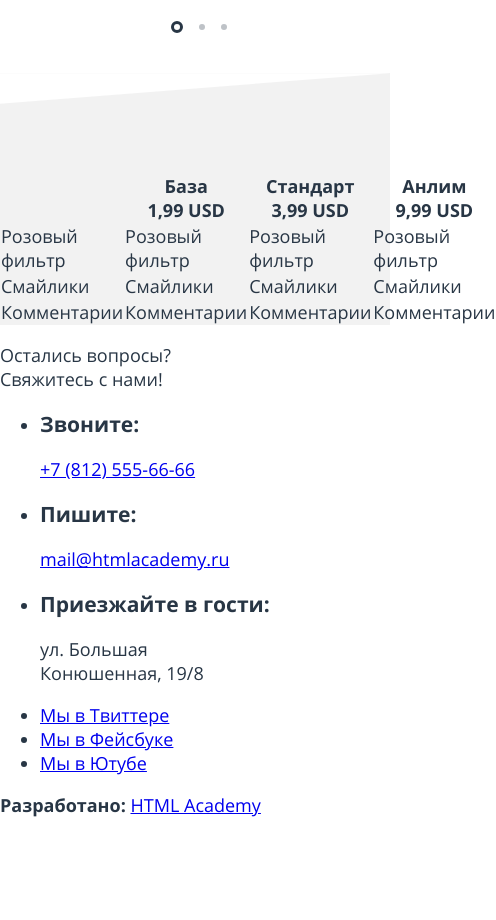
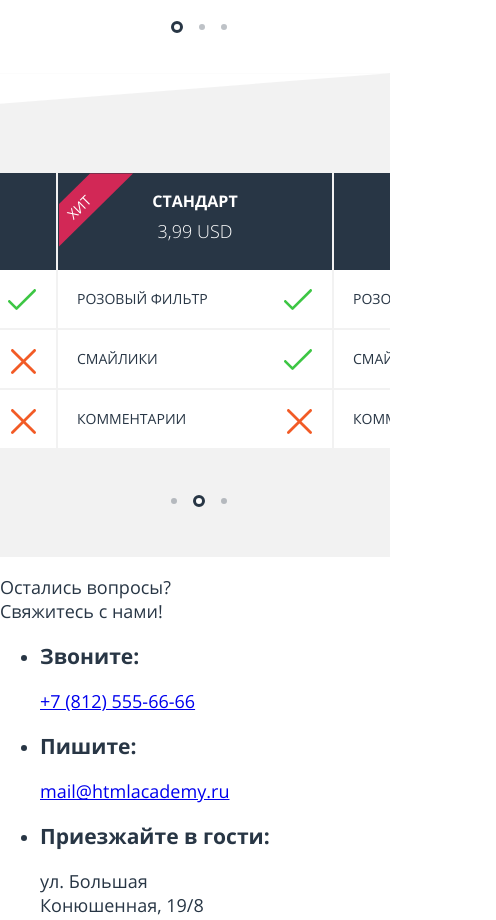
Before and after one commit to Kumweb/pink, a website: page source/index.html in a window 390 px wide. Shown: the part 2128-3048 px from the top of the page, 496 px wide, since content can reach past the window. Before the commit the page ends 2945 px from the top, so only its background shows below. Drawn offline with Linux system fonts and the light colour scheme.

Commit message:
price list for tablet width

```diff
--- a/source/index.html
+++ b/source/index.html
@@ -248,10 +248,93 @@
       </div>
     </section>
 
+
     <section class="price">
       <h2 class="visually-hidden">Цены на приложение «Pink»</h2>
 
-      <table class="price__table table">
+      <div class="price__wrapper">
+        <div class="price__items">
+          <input class="price__switch" type="radio" name="price" id="price-radio-1">
+          <input class="price__switch" type="radio" name="price" id="price-radio-2" checked>
+          <input class="price__switch" type="radio" name="price" id="price-radio-3">
+          <table class="price__list table">
+            <caption class="visually-hidden">Тарифы на приложение</caption>
+
+            <!-- <colgroup class="price__col-list">
+              <col class="price-col-item price__col-item--no-visible">
+              <col class="price-col-item">
+              <col class="price-col-item">
+              <col class="price-col-item">
+            </colgroup> -->
+
+            <thead class="price__list-head">
+              <tr>
+                <th class="price__value price__value--empty price__value--none">&nbsp;</th>
+                <th class="price__value">
+                  База<br>
+                  <span class="price__value-sum">1,99 USD</span>
+                </th>
+                <th class="price__value price__value--flag">
+                  Стандарт<br>
+                  <span class="price__value-sum">3,99 USD</span>
+                  <svg class="price__value-hit" version="1.1" id="Layer_1" xmlns="http://www.w3.org/2000/svg" xmlns:xlink="http://www.w3.org/1999/xlink" x="0px" y="0px" width="74px" height="73px" viewBox="0 0 74 73" enable-background="new 0 0 74 73" xml:space="preserve">
+                    <polygon fill="#D22856" points="31,0 0,30.581 0,73 74,0 "/>
+                  </svg>
+                </th>
+                <th class="price__value">
+                  Анлим<br>
+                  <span class="price__value-sum">9,99 USD</span>
+                </th>
+              </tr>
+            </thead>
+            <tbody class="price__list-body">
+              <tr class="price__row">
+                <td class="price__cell price__cell--none">Розовый фильтр</td>
+                <td class="price__cell price__cell--yes">
+                  <span class="price__cell-text">Розовый фильтр</span>
+                </td>
+                <td class="price__cell price__cell--yes">
+                  <span class="price__cell-text">Розовый фильтр</span>
+                </td>
+                <td class="price__cell price__cell--yes">
+                  <span class="price__cell-text">Розовый фильтр</span>
+                </td>
+              </tr>
+              <tr class="price__row">
+                <td class="price__cell price__cell--none">Смайлики</td>
+                <td class="price__cell price__cell--no">
+                  <span class="price__cell-text">Смайлики</span>
+                </td>
+                <td class="price__cell price__cell--yes">
+                  <span class="price__cell-text">Смайлики</span>
+                </td>
+                <td class="price__cell price__cell--yes">
+                  <span class="price__cell-text">Смайлики</span>
+                </td>
+              </tr>
+              <tr class="price__row">
+                <td class="price__cell price__cell--none">Комментарии</td>
+                <td class="price__cell price__cell--no">
+                  <span class="price__cell-text">Комментарии</span>
+                </td>
+                <td class="price__cell price__cell--no">
+                  <span class="price__cell-text">Комментарии</span>
+                </td>
+                <td class="price__cell price__cell--yes">
+                  <span class="price__cell-text">Комментарии</span>
+                </td>
+              </tr>
+            </tbody>
+
+          </table>
+          <div class="price__nav slider__indicators">
+            <label class="slider__indicator price__nav-btn" for="price-radio-1"></label>
+            <label class="slider__indicator price__nav-btn" for="price-radio-2"></label>
+            <label class="slider__indicator price__nav-btn" for="price-radio-3"></label>
+          </div>
+        </div>
+
+      <!-- <table class="price__list table">
         <caption class="visually-hidden">Тарифы на приложение</caption>
 
         <colgroup class="table__col-list">
@@ -312,7 +395,7 @@
             <span class="table__cell-text">Комментарии</span>
           </td>
         </tr>
-      </table>
+      </table> -->
 
         <!-- Целая таблица? или с mobile first начинать???
         <table class="price__table table">
--- a/source/sass/blocks/price.scss
+++ b/source/sass/blocks/price.scss
@@ -0,0 +1,301 @@
+// // Table GLobal
+
+.table {
+  border-collapse: collapse;
+}
+
+.price {
+  padding-top: 100px;
+  background-color: #f2f2f2;
+  background-image: url("../img/bg-triangle-white.svg");
+  background-repeat: no-repeat;
+  background-size: contain;
+
+
+  &__wrapper {
+    width: 100%;
+    overflow: hidden;
+  }
+
+  &__items {
+    margin-bottom: 50px;
+  }
+
+  &__switch {
+    display: none;
+  }
+
+  &__list {
+    margin-bottom: 45px;
+
+    width: 828px;
+    box-sizing: border-box;
+    transform: translateX(-276px);
+  }
+
+  &__list-head {
+    font-size: 16px;
+    line-height: 30px;
+
+    text-transform: uppercase;
+
+    color: #ffffff;
+    background-color: $lightblack;
+
+    border-radius: 5px;
+  }
+
+  &__value {
+    position: relative;
+    box-sizing: border-box;
+    min-width: 276px;
+
+    padding-top: 13px;
+    padding-bottom: 23px;
+
+    border-left: 2px solid #f2f2f2;
+
+    &:nth-child(2) {
+      border-left: none;
+      border-top-left-radius: 5px;
+    }
+
+    &:last-child {
+      border-top-right-radius: 5px;
+    }
+
+    &--empty {
+      visibility: collapse;
+      min-width: 0;
+
+      margin: 0;
+      padding: 0;
+
+      font-size: 0;
+      line-height: 0;
+
+      background-color: transparent;
+      border: 0;
+    }
+
+    &-hit {
+      display: block;
+      position: absolute;
+
+      width: 74px;
+      height: 74px;
+
+      top: 0;
+
+
+    }
+
+    &--flag::before {
+      position: absolute;
+
+      content: 'хит';
+      font-size: 14px;
+      font-weight: 400;
+      line-height: 30px;
+      text-align: center;
+
+      width: 74px;
+      height: 74px;
+
+      left: 0;
+      transform: rotate(-45deg);
+      z-index: 10;
+    }
+  }
+
+  &__value-sum {
+    font-size: 18px;
+    font-weight: 300;
+  }
+
+  &__list-body {
+    background-color: #ffffff;
+  }
+
+  &__cell {
+    position: relative;
+    box-sizing: border-box;
+
+    padding: 14px 19px;
+
+    font-size: 14px;
+    line-height: 30px;
+
+    text-transform: uppercase;
+
+    border: 2px solid #f2f2f2;
+    border-top: none;
+
+    &--yes {
+
+      &::after {
+        display: block;
+        float: right;
+        content: '';
+
+        width: 31px;
+        height: 21px;
+
+        margin-top: 5px;
+
+        mask-image: url('../img/icon-yes.svg');
+        mask-repeat: no-repeat;
+        mask-position: center;
+        mask-size: contain;
+
+        background-color: #3dc644;
+
+      }
+    }
+
+    &--no {
+
+      &::after {
+        display: block;
+        float: right;
+        content: '';
+
+        width: 27px;
+        height: 25px;
+
+        margin-top: 5px;
+
+        mask-image: url('../img/icon-no.svg');
+        mask-repeat: no-repeat;
+        mask-position: center;
+        mask-size: contain;
+
+        background-color: #f25b26;
+
+      }
+    }
+  }
+
+  .price__nav {
+    position: static;
+  }
+}
+
+
+@media (max-width:$mobile-width-only) {
+  .price__items {
+    display: flex;
+    flex-direction: column;
+    align-items: center;
+  }
+
+  .price__cell--none {
+    min-width: 0;
+
+    margin: 0;
+    padding: 0;
+
+    font-size: 0;
+    line-height: 0;
+
+    background-color: transparent;
+    border: 0;
+  }
+
+  .price__nav {
+    position: static;
+  }
+
+  #price-radio-1:checked ~ .price__list {
+    transform: translateX(280px);
+    transition: 0.5s;
+  }
+
+  #price-radio-2:checked ~ .price__list {
+    transform: translateX(0px);
+    transition: 0.5s;
+  }
+
+  #price-radio-3:checked ~ .price__list {
+    transform: translateX(-280px);
+    transition: 0.5s;
+  }
+
+  #price-radio-1:checked ~ .price__nav label[for="price-radio-1"],
+  #price-radio-2:checked ~ .price__nav label[for="price-radio-2"],
+  #price-radio-3:checked ~ .price__nav label[for="price-radio-3"] {
+    background-color: white;
+    border: 3px solid #283645;
+  }
+}
+
+@media (min-width:$tablet-width) {
+  .price {
+
+    // &__wrapper {
+    //   padding: 0 20px;
+    // }
+
+    &__items {
+      padding: 0 20px;
+
+      margin-bottom: 70px;
+    }
+
+    &__list {
+      transform: none;
+      width: 620px;
+
+      margin: 0 auto;
+    }
+
+    &__value {
+      min-width: 152px;
+
+      padding-top: 12px;
+      padding-bottom: 7px;
+
+      &:first-child,
+
+      &-hit {
+        width: 60px;
+        height: 60px;
+      }
+
+      &--flag::before {
+        left:0;
+        top:0;
+      }
+
+
+    }
+
+    &__cell {
+      padding: 5px 0 5px 0;
+
+      &--yes,
+      &--no {
+        text-align: center;
+
+        &::after {
+          display: inline-block;
+          float: none;
+        }
+      }
+
+      &--none {
+        text-transform: none;
+        padding-left: 16px;
+        padding-right: 18px;
+      }
+
+      &-text {
+        display: none;
+      }
+    }
+
+    .price__nav {
+      display: none;
+    }
+  }
+}
```
